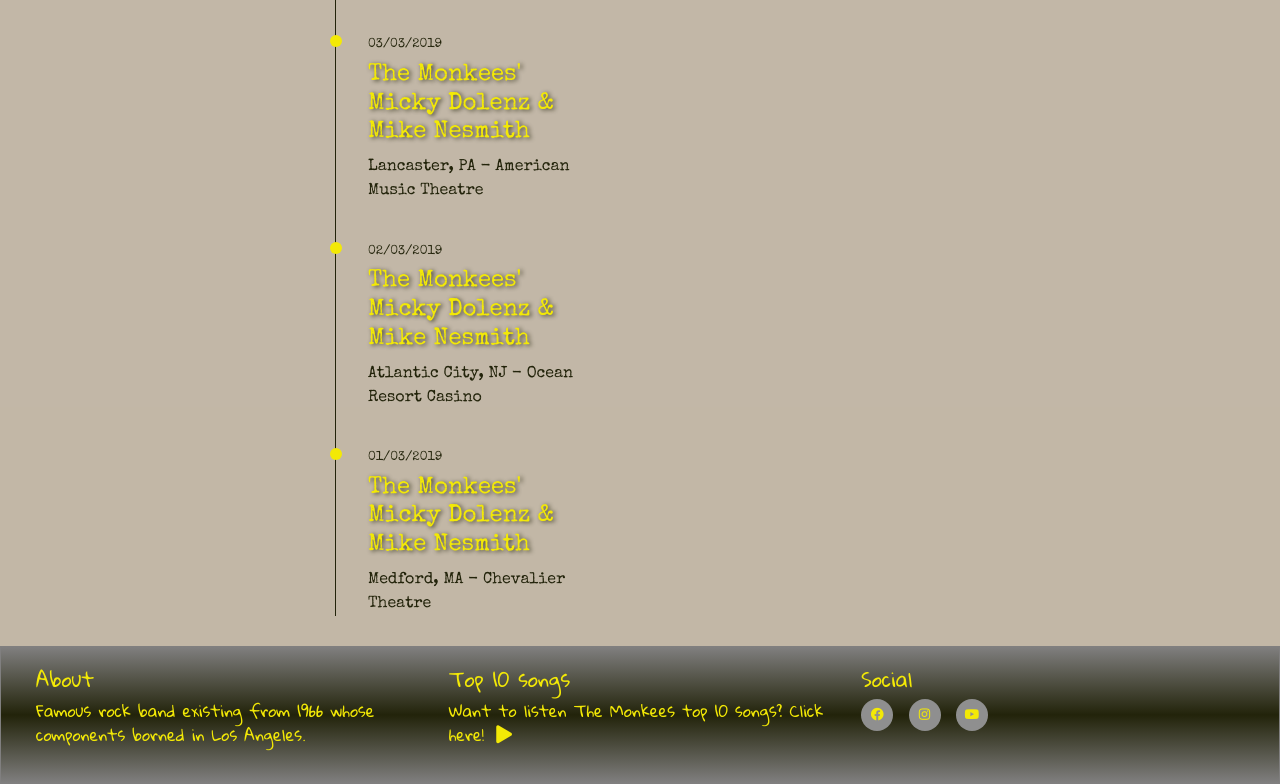
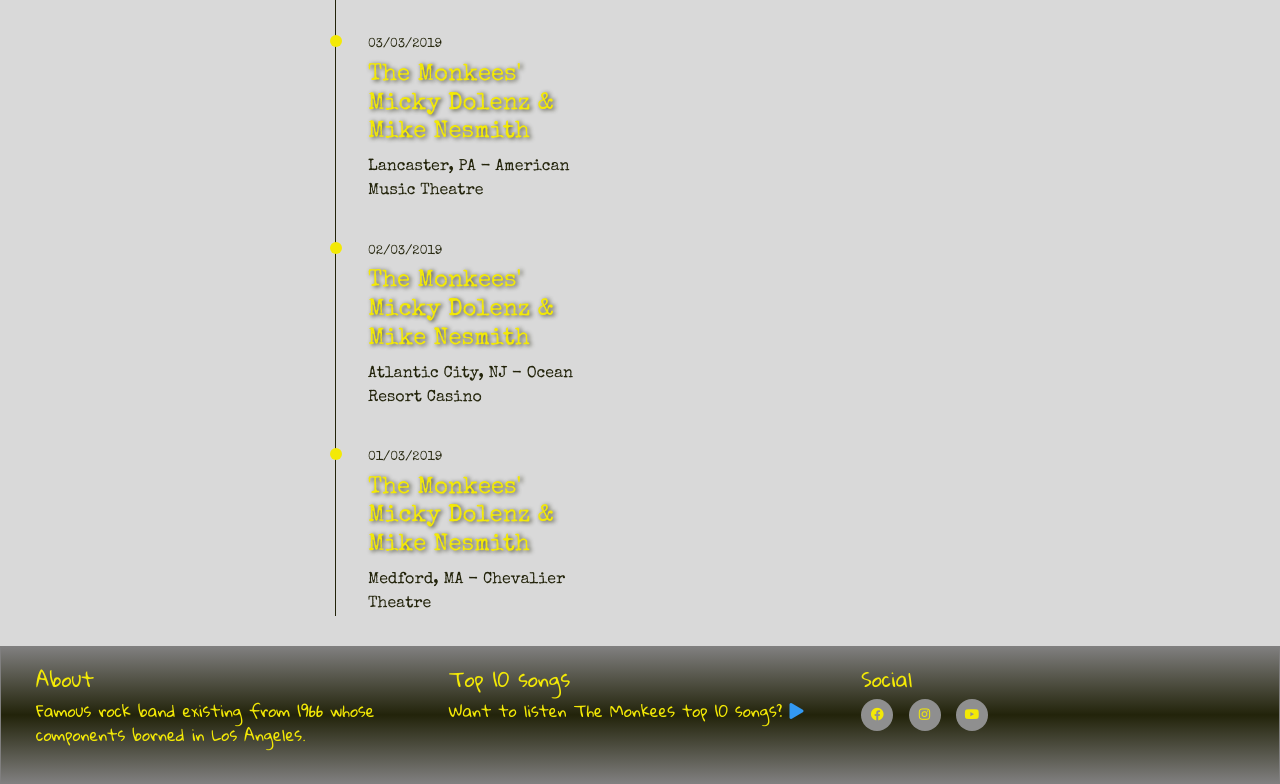
Before and after one commit to Debbiepimpo/milestone1, a plain HTML site: page tours-events.html in a window 1280 px wide. Shown: the part 2134-2918 px from the top of the page. Drawn offline with nearby package versions, Linux system fonts and the light colour scheme.

Commit message:
Update tours-events.html

```diff
--- a/tours-events.html
+++ b/tours-events.html
@@ -35,13 +35,14 @@
                     </li>
                 </ul>
             </div>
+        </nav>
     </header>
-    <section class="container-fluid TandE">
+    <section class="container-fluid t-and-e">
         <div class="row">
             <div class="col-md-6">
                 <div class="row">
                     <div class="col-sm-6">
-                        <img src="../assets/images/band.jpg" class="img zoomIn animated slow infinite"></img>
+                        <img src="assets/images/band.jpg" class="img zoomIn animated slow infinite"></img>
                     </div>
                     <div class="col-sm-6">
                         <h3 class="tours-heading uppercase">
@@ -103,7 +104,7 @@
             <div class="col-md-6">
                 <div class="row">
                     <div class="col-md-6">
-                        <img src="../assets/images/band.jpg" class="img zoomIn animated slow infinite"></img>
+                        <img src="assets/images/band.jpg" class="img zoomIn animated slow infinite"></img>
                     </div>
                     <div class="col-sm-6">
                         <h3 class="tours-heading uppercase">
@@ -155,8 +156,8 @@
             <div class="col-sm-4">
                 <h5 class="uppercase general-sub">Top 10 songs</h5>
                 <p class="inline-block">
-                    Want to listen The Monkees top 10 songs? Click here!
-                    <a href="https://www.youtube.com/watch?v=4mQy5yd7X7Q" target="_blank" class="Top-songs">
+                    Want to listen The Monkees top 10 songs?
+                    <a href="https://www.youtube.com/watch?v=4mQy5yd7X7Q" target="_blank" class="top-songs">
                         <i class="fas fa-play" aria-hidden="true"></i>
                         <span class="sr-only">Video link</span>
                     </a>
```
